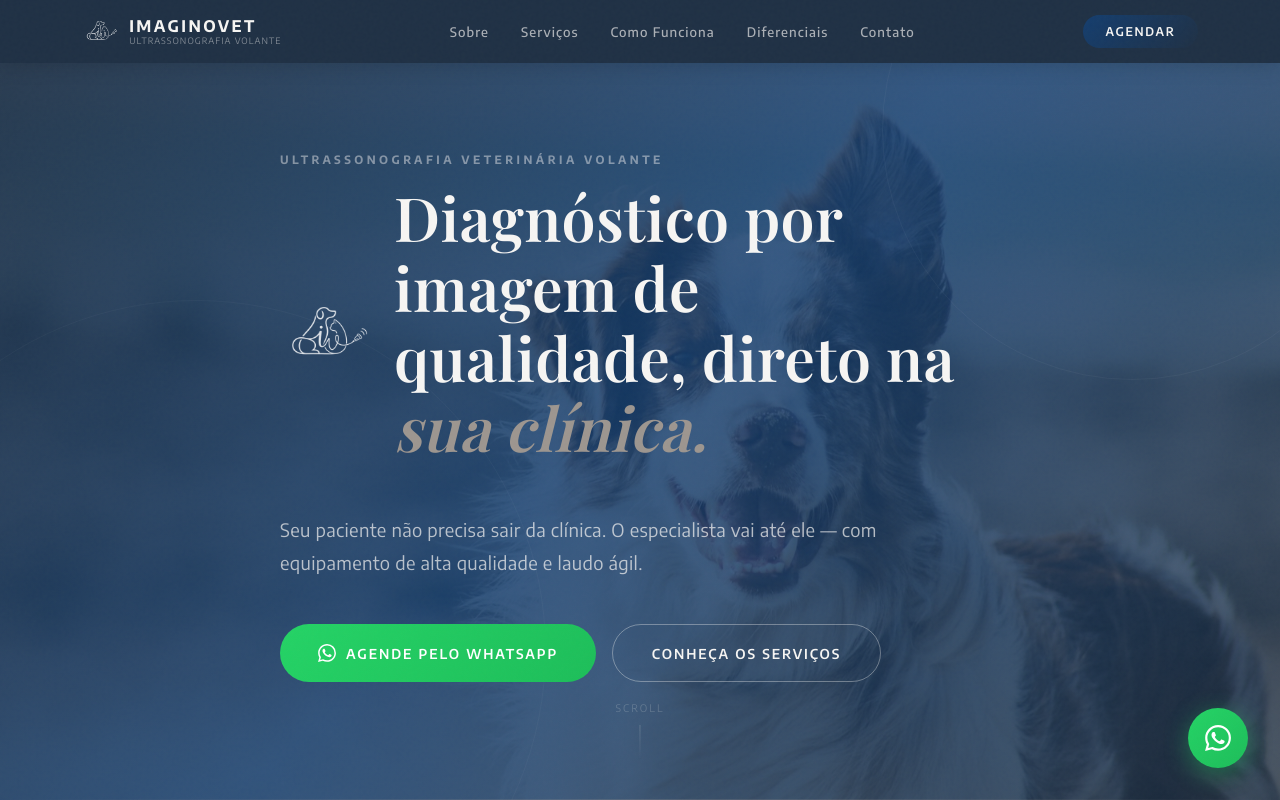
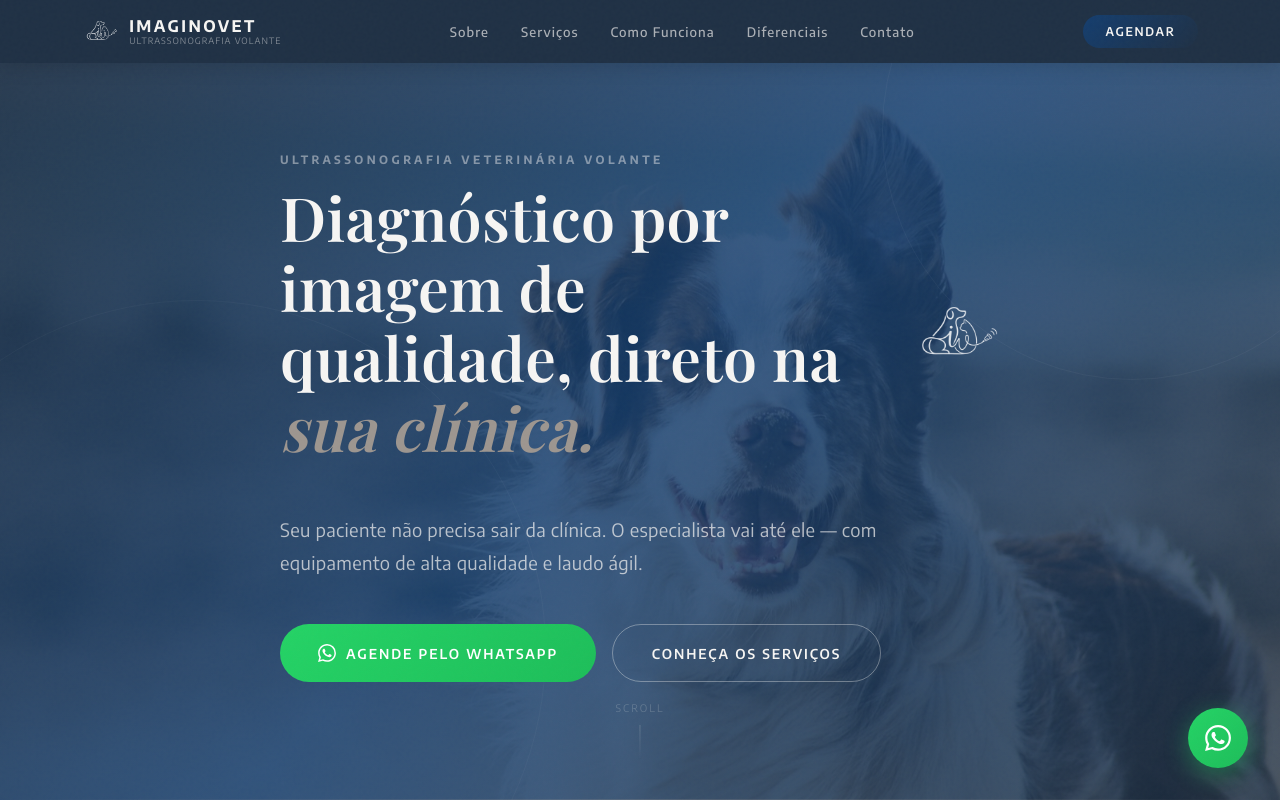
Before and after one commit to imaginovet/site-imaginovet, a plain HTML site: page index.html in a window 1280 px wide. Shown: the top 800 px of the page. Drawn offline with nearby package versions, Linux system fonts and the light colour scheme; a web font is replaced by a local one.

Commit message:
Update index.html

```diff
--- a/index.html
+++ b/index.html
@@ -77,7 +77,7 @@ p{font-size:1.05rem;max-width:620px}
 .hero .overline{color:rgba(246,245,243,.45)}
 .hero h1{color:var(--cream);margin-bottom:1.6rem}
 .hero h1 em{font-style:italic;color:var(--taupe)}
-.hero-logo-title{display:flex;align-items:center;gap:1.5rem;margin-bottom:1.6rem}
+.hero-logo-title{display:flex;align-items:center;gap:1.5rem;margin-bottom:1.6rem;flex-direction:row-reverse}
 .hero-logo-title img{width:90px;height:auto;flex-shrink:0;filter:brightness(0) invert(1);opacity:.85}
 .hero p{color:rgba(246,245,243,.7);margin-bottom:2.8rem;font-size:1.15rem;line-height:1.8}
 .hero-buttons{display:flex;gap:1rem;flex-wrap:wrap}
```
